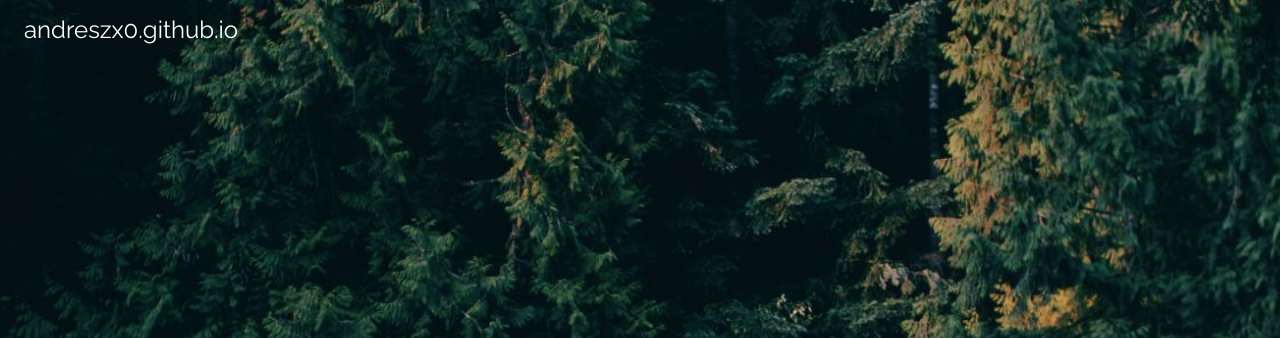
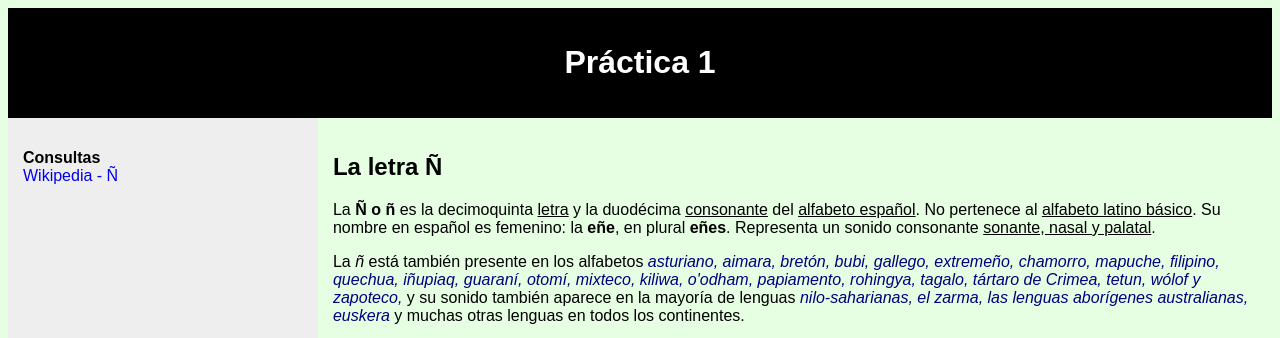
Before and after one commit to IanSven/andreszx0.github.io, a PHP site: page / in a window 1280 px wide. Shown: the top 338 px of the page. Run offline with PHP 8.4, Linux system fonts and the light colour scheme.

Commit message:
Update
First hw

```diff
--- a/index.html
+++ b/index.html
@@ -1,37 +1,58 @@
 <!DOCTYPE html>
-<html>
+<html lang="es-MX">
 	<head>
-		<title>Coming Soon</title>
-		<meta name="viewport" content="width=device-width, initial-scale=1">
+		<!-- meta info -->
+		<meta name="owner" content="Andr&eacutes Herrera">
+		<meta name="description" content="Project Website">
+		<meta name="keywords" content="CBTIS41">
+		<meta name="viewport" content="width=device-width, initial-scale=1.0">
 		<meta charset="UTF-8">
-		<link rel="stylesheet" href="https://www.w3schools.com/lib/w3.css">
-		<link rel="stylesheet" href="https://fonts.googleapis.com/css?family=Raleway">
+
+		<title>Herrera</title>
+		<!-- references -->
+		<link rel="stylesheet" href="style.css">
 		<link rel="shortcut icon" href="favicon.ico"/>
-		<style>
-		body,h1 {font-family: "Raleway", sans-serif}
-		body, html {height: 100%}
-		.bgimg {
-			background-image: url('forestbridge.jpg');
-			min-height: 100%;
-			background-position: center;
-			background-size: cover;
-		}
-		</style>
-		</head>
+	</head>
 
 	<body>
-		<div class="bgimg w3-display-container w3-animate-opacity w3-text-white">
-			<div class="w3-display-topleft w3-padding-large w3-xlarge">
-				andreszx0.github.io
-			</div>
-			<div class="w3-display-middle">
-			<h1 class="w3-jumbo w3-animate-top">COMING SOON</h1>
-			<hr class="w3-border-grey" style="margin:auto;width:40%">
-			<p class="w3-large w3-center">Just wait a while</p>
-			</div>
-			<div class="w3-display-bottomleft w3-padding-large">
-				Powered by <a href="https://www.w3schools.com/w3css/default.asp" target="_blank">w3.css</a>
-			</div>
+		<div class="flex-container">
+			<header>
+				<h1>Pr&aacutectica 1</h1>
+			</header>
+
+			<nav class="nav">
+				<ul>
+					<li><strong>Consultas</strong></li>
+					<li><a href="https://es.wikipedia.org/wiki/%C3%91">Wikipedia - &Ntilde</a></li>
+				</ul>
+			</nav>
+
+			<!-- main text -->
+			<article class="article">
+				<h1>La letra &Ntilde</h1>
+				<p>La <b>&Ntilde o &ntilde</b> es la decimoquinta <ins>letra</ins> y la duod&eacutecima <ins>consonante</ins> del <ins>alfabeto espa&ntildeol</ins>.
+				No pertenece al <ins>alfabeto latino b&aacutesico</ins>. Su nombre en espa&ntildeol es femenino: la <b>e&ntildee</b>, en plural <b>e&ntildees</b>.
+				Representa un sonido consonante <ins>sonante, nasal y palatal</ins>.</p>
+
+				<p>La <i>&ntilde</i> est&aacute tambi&eacuten presente en los alfabetos <i style="color:navy;">asturiano, aimara, bret&oacuten, bubi, gallego, extreme&ntildeo, chamorro,
+				mapuche, filipino, quechua, i&ntildeupiaq, guaran&iacute, otom&iacute, mixteco, kiliwa, o'odham, papiamento, rohingya, tagalo,
+				t&aacutertaro de Crimea, tetun, w&oacutelof y zapoteco,</i> y su sonido tambi&eacuten aparece en la mayor&iacutea de lenguas <i style="color:navy;">nilo-saharianas,
+				el zarma, las lenguas abor&iacutegenes australianas, euskera</i> y muchas otras lenguas en todos los continentes.</p>
+
+				<center>
+				<img src="https://upload.wikimedia.org/wikipedia/commons/5/5a/E%C3%B1e_on_keyboard_-_blue.jpg" alt="&Ntilde en teclado" style="width:304px;height:228px;">
+				</center>
+
+				<h2>Historia</h2>
+				<p>En los <ins>monasterios</ins> y despu&eacutes en las imprentas se ten&iacutea la costumbre de economizar letras <ins>abreviando</ins> para ahorrar esfuerzo en las tareas de copiado y colocaci&oacuten de caracteres.
+				As&iacute, la secuencia procedente de la <ins>geminada</ins> latina «nn» se escrib&iacutea con una peque&ntildea tilde encima de la ene: «&ntilde»;
+				tal tilde o <ins>virgulilla</ins> ~ representaba a una n peque&ntildea y "achatada" cursivamente. Lo mismo sucedi&oacute en portugu&eacutes con «an» y «&atilde»;
+				 y el grupo romance nn > &ntilde que se hab&iacutea palatalizado a lo largo del tiempo en la <ins>pen&iacutensula ib&eacuterica</ins>.</p>
+			</article>
+
+			<footer>Andr&eacutes Herrera @ <a href="https://github.com/andreszx0">GitHub</a>
+			<br>4BMP
+			</footer>
 		</div>
 	</body>
 </html>
--- a/style.css
+++ b/style.css
@@ -1,5 +1,6 @@
 body {
   font-family: arial;
+  background-color:#E6FFE3;
 }
 
 .flex-container {
```
Also changed, not shown: coming-soon.html (+29 -40 lines).
